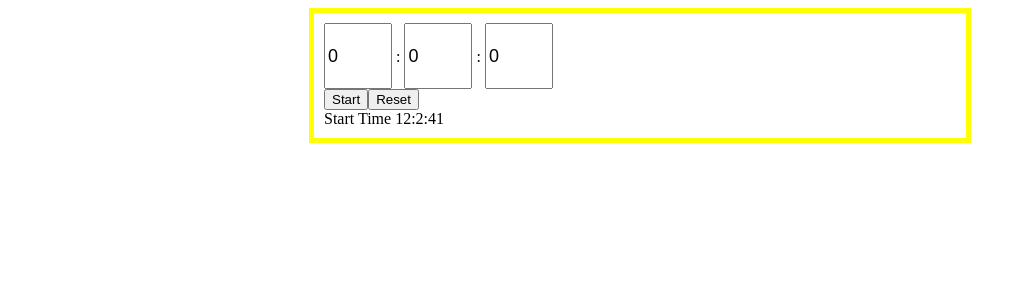
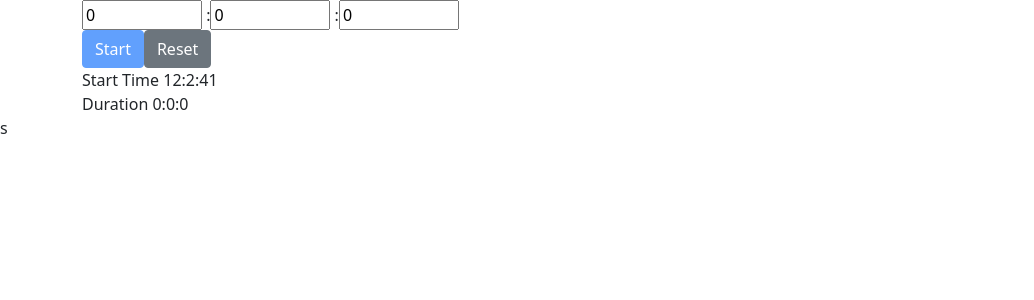
Before and after one commit to paragpkulkarni/timer-pwa, an Angular app: page / in a window 1280 px wide. Shown: the top 300 px of the page, without its empty margins (0-1034 px from the left). Built offline with nearby package versions, Linux system fonts and the light colour scheme.

Commit message:
improvements

```diff
--- a/angular.json
+++ b/angular.json
@@ -28,7 +28,8 @@
               "src/manifest.webmanifest"
             ],
             "styles": [
-              "src/styles.css"
+              "src/styles.css",
+              "./node_modules/bootstrap/dist/css/bootstrap.min.css"
             ],
             "scripts": [],
             "serviceWorker": true,
--- a/package.json
+++ b/package.json
@@ -19,6 +19,7 @@
     "@angular/platform-browser-dynamic": "~13.3.0",
     "@angular/router": "~13.3.0",
     "@angular/service-worker": "~13.3.0",
+    "bootstrap": "^5.1.3",
     "rxjs": "~7.5.0",
     "tslib": "^2.3.0",
     "zone.js": "~0.11.4"
--- a/src/app/app.component.html
+++ b/src/app/app.component.html
@@ -1,40 +1,39 @@
-<style>
-  .center {
-    margin: auto;
-    width: 50%;
-    border: 5px solid #FFFF00;
-    padding: 10px;
-  }
+<div class="container">
+  <div class="row">
 
-  .large-tb {
-    font-size: large;
-    height: 60px;
-    width: 60px;
-  }
-</style>
+    <div class="col-md-8" role="main">
+
+      <div class="col">
+        <input type="number" min="0" max="24" style="width: 120px;" [(ngModel)]="hour">
+        :<input type="number" min="0" max="60" style="width: 120px;" [(ngModel)]="minute">
+        :<input type="number" min="0" max="60" style="width: 120px;" [(ngModel)]="second">
+      </div>
 
 
 
-<div class="center" role="main">
 
 
-
-  <input type="number" min="0" max="24" class="large-tb" [(ngModel)]="hour">
-  : <input type="number" min="0" max="60" class="large-tb" [(ngModel)]="minute">
-  : <input type="number" min="0" max="60" class="large-tb" [(ngModel)]="second">
       <div>
-    <input type="reset" value="Start" (click)="startTimer();" />
-    <input type="button" value="Reset" (click)="resetForm();" />
+        <input type="reset" value="Start"
+          [disabled]="timerInProgress || (this.hour == 0 && this.minute ==0 && this.second ==0)" class="btn btn-primary"
+          (click)="startTimer();" />
+        <input type="button" value="Reset" class="btn btn-secondary" (click)="resetForm();" />
       </div>
 
       <div>
         <span *ngIf="timerFinished">Timer is finished</span>
       </div>
       <div>
-    <span>Start Time {{this.startTime.getHours()}}:{{this.startTime.getMinutes()}}:{{this.startTime.getSeconds()}}</span>
+        <span>Start Time
+          {{this.startTime.getHours()}}:{{this.startTime.getMinutes()}}:{{this.startTime.getSeconds()}}</span>
       </div>
       <div>
-    <span *ngIf="timerFinished">End Time {{this.endTime.getHours()}}:{{this.endTime.getMinutes()}}:{{this.endTime.getSeconds()}}</span>
+        <span>Duration
+          {{this.durationHour}}:{{this.durationMinute}}:{{this.durationSecond}}</span>
+      </div>
+      <div>
+        <span *ngIf="timerFinished">End Time
+          {{this.endTime.getHours()}}:{{this.endTime.getMinutes()}}:{{this.endTime.getSeconds()}}</span>
       </div>
 
 
@@ -43,3 +42,5 @@
 
 
     <router-outlet></router-outlet>
+  </div>
+</div>s
--- a/src/app/app.component.ts
+++ b/src/app/app.component.ts
@@ -13,23 +13,31 @@ export class AppComponent {
   public minute: number = 0;
   public second: number = 0;
   public timerFinished: boolean = false;
+  public timerInProgress = false;
   public timerId: number = 0;
   public startTime: Date = new Date();
   public endTime: Date = new Date();
-
+  public durationHour: number = 0;
+  public durationMinute: number = 0;
+  public durationSecond: number = 0;
 
   public resetForm() {
-    clearInterval();
+    clearInterval(this.timerId);
 
     this.hour = 0;
     this.minute = 0;
     this.second = 0;
     this.timerFinished = false;
+    this.timerInProgress = false;
   }
 
   public startTimer() {
+    this.durationHour = this.hour;
+    this.durationMinute = this.minute;
+    this.durationSecond = this.second;
 
     let totalTime = ((this.hour * 60 * 60 * 1000) + (this.minute * 60 * 1000) + (this.second * 1000));
+    this.timerInProgress = true;
     this.startTime = new Date();
     this.timerFinished = false;
     if (totalTime > 0) {
@@ -42,6 +50,13 @@ export class AppComponent {
           this.playAudio();
         }
         else {
+          this.CountDownLogic();
+        }
+      }, 1000);
+    }
+  }
+
+  private CountDownLogic() {
     if (this.minute == 0 && this.hour > 0) {
       this.minute = 60;
       this.hour--;
@@ -52,9 +67,6 @@ export class AppComponent {
     }
     if (this.second > 0) {
       this.second = this.second - 1;
-          }
-        }
-      }, 1000);
     }
   }
 
```
Also changed, not shown: 1 other file (tests, documents, lock files or other folders). Lines whose indentation alone changed are shown as unchanged.
